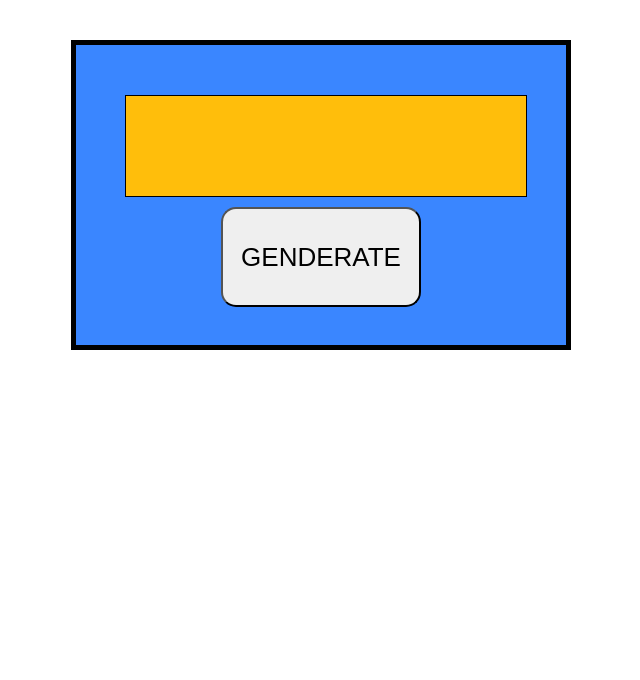
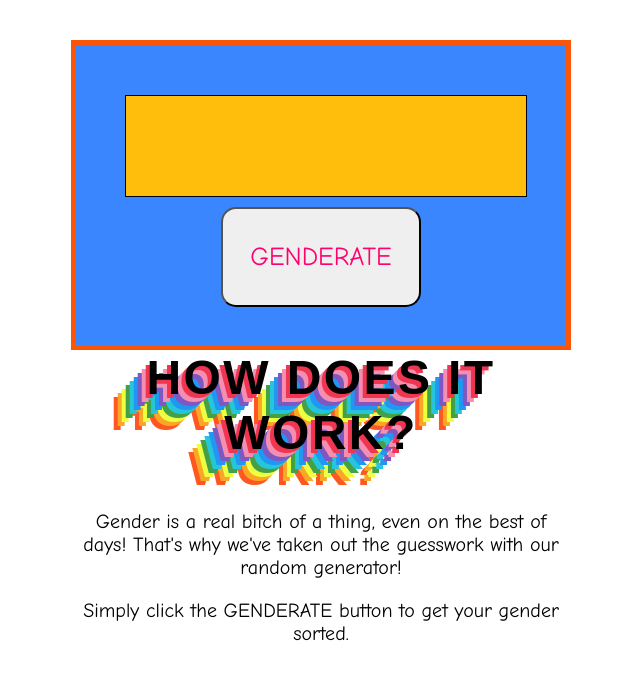
Before and after one commit to alysarnau/random-regenderator, a plain HTML site: page index.html in a window 1280 px wide. Shown: the whole page, without its empty margins (319-959 px from the left). Drawn offline with Linux system fonts and the light colour scheme.

Commit message:
Add Styling to Generator span

```diff
--- a/index.html
+++ b/index.html
@@ -13,6 +13,13 @@
             <div id="gender-display"></div>
             <button id="generate">GENDERATE</button>
         </div>
+        <div id="explainer">
+            <h1>How does it work?</h1>
+            <p>Gender is a real bitch of a thing, even on the best of days! That's
+                why we've taken out the guesswork with our random generator!
+            </p>
+            <p>Simply click the <span>GENDERATE</span> button to get your gender sorted.</p>
+        </div>
         <script src="app.js" async defer></script>
     </body>
 </html>
--- a/style.css
+++ b/style.css
@@ -1,10 +1,11 @@
 body {
     max-width: 500px;
     margin: 40px auto;
+    font-family: 'Comic Sans MS', sans-serif;
 }
 
 #robot {
-    border: 5px solid black;
+    border: 5px solid #FB5607;
     background-color: #3A86FF;
     height: 300px;
     display: flex;
@@ -33,4 +34,55 @@ body {
     margin: 10px auto;
     font-size: 26px;
     border-radius: 15px;
+    font-family: 'Comic Sans MS';
+    color: #FF006E;
 }
+
+#explainer {
+    text-align: center;
+}
+
+h1 {
+    font-family: 'Papyrus', 'Comic Sans MS', sans-serif;
+    margin-top: 0px;
+    margin-bottom: 50px;
+    text-align: center;
+    font-family: sans-serif;
+    font-size: 3rem;
+    letter-spacing: 0.15rem;
+    text-transform: uppercase;
+    color: #000000;
+    text-shadow: -4px 4px #ef3550,
+                -8px 8px #f48fb1,
+                -12px 12px #7e57c2,
+                -16px 16px #2196f3,
+                -20px 20px #26c6da,
+                -24px 24px #43a047,
+                -28px 28px #eeff41,
+                -32px 32px #f9a825,
+                -36px 36px #ff5722;
+}
+
+p {
+    font-size: 20px;
+}
+
+span:hover {
+    margin-top: 0px;
+    margin-bottom: 50px;
+    text-align: center;
+    font-family: sans-serif;
+    font-size: 3rem;
+    letter-spacing: 0.15rem;
+    text-transform: uppercase;
+    color: #000000;
+    text-shadow: -4px 4px #ef3550,
+    -8px 8px #f48fb1,
+    -12px 12px #7e57c2,
+    -16px 16px #2196f3,
+    -20px 20px #26c6da,
+    -24px 24px #43a047,
+    -28px 28px #eeff41,
+    -32px 32px #f9a825,
+    -36px 36px #ff5722;
+}
```
